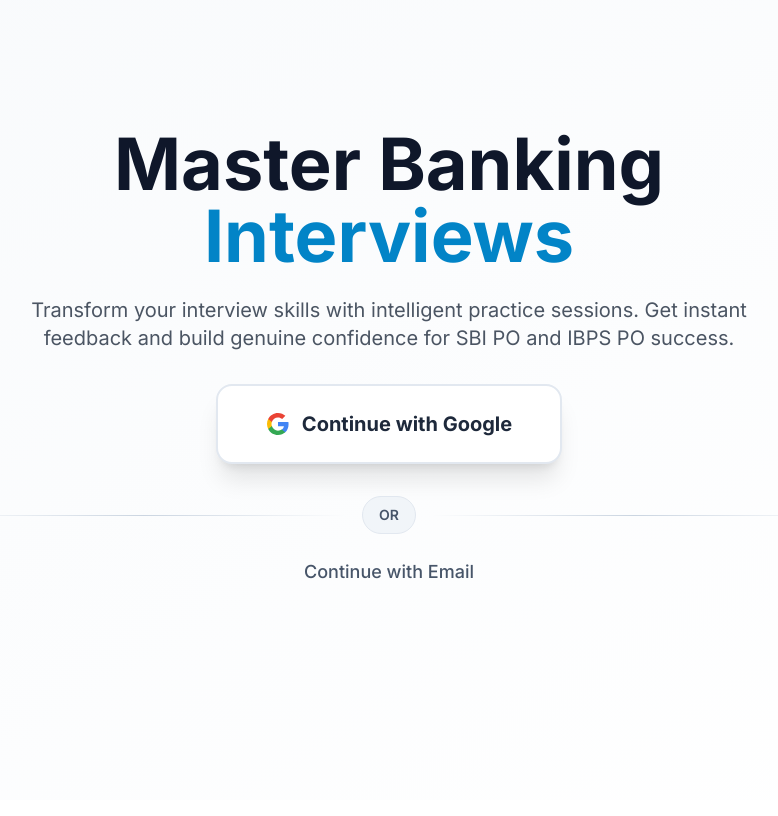
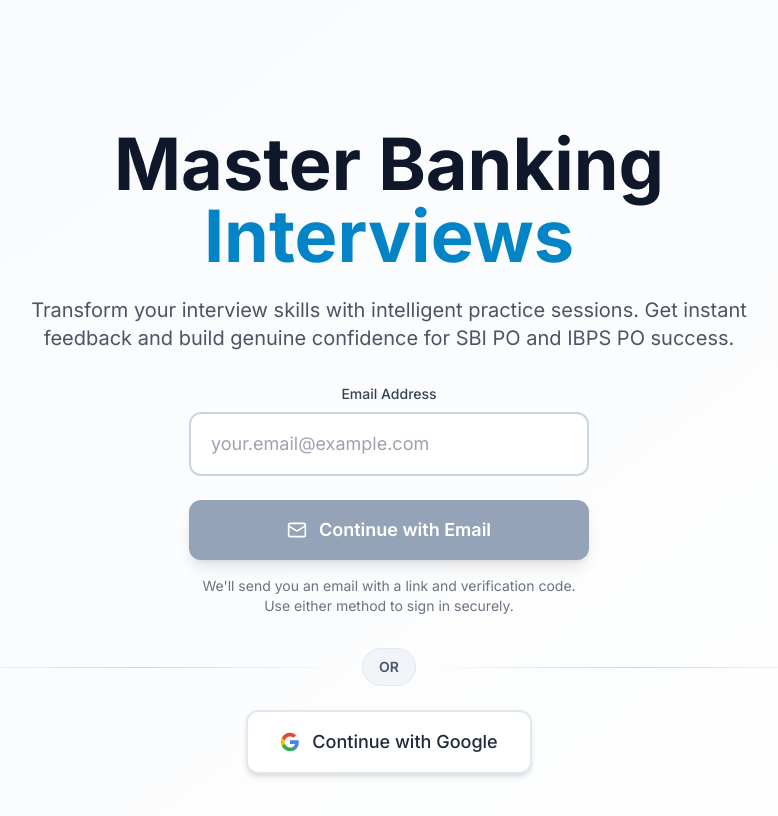
Before and after one commit to palsorbo/eurprep_frontend, a React (Vite) app: page / in a window 1280 px wide. Shown: the top 816 px of the page, without its empty margins (251-1029 px from the left). Built offline with nearby package versions, Linux system fonts and the light colour scheme; no server answers.

Commit message:
feat: restructure Login component to prioritize email authentication, enhance UI elements, and improve user experience with clearer options for signing in

```diff
--- a/src/pages/Login.tsx
+++ b/src/pages/Login.tsx
@@ -143,55 +143,8 @@
 
                     {/* Main CTA */}
                     <div className="mb-12 mt-8">
-                        <button
-                            onClick={handleGoogleAuth}
-                            disabled={loading}
-                            aria-label={loading ? "Creating your account with Google" : "Sign in with your Google account"}
-                            aria-describedby="google-auth-description"
-                            className="bg-white border-2 border-slate-200 text-slate-800 px-12 py-6 rounded-2xl hover:bg-gray-50 hover:border-blue-500 hover:shadow-2xl transition-all duration-300 font-bold text-xl flex items-center justify-center mx-auto group shadow-xl transform hover:-translate-y-2 hover:scale-[1.02] disabled:opacity-50 disabled:cursor-not-allowed disabled:transform-none min-w-[320px] relative overflow-hidden focus:outline-none focus:ring-4 focus:ring-blue-500/20"
-                        >
-                            {loading ? (
-                                <>
-                                    <div className="w-6 h-6 animate-spin rounded-full border-2 border-slate-600 border-t-transparent mr-3"></div>
-                                    Creating account...
-                                </>
-                            ) : (
-                                <>
-                                    <svg className="w-6 h-6 mr-3 flex-shrink-0" viewBox="0 0 24 24" style={{ minWidth: '24px' }}>
-                                        <path fill="#4285F4" d="M22.56 12.25c0-.78-.07-1.53-.2-2.25H12v4.26h5.92c-.26 1.37-1.04 2.53-2.21 3.31v2.77h3.57c2.08-1.92 3.28-4.74 3.28-8.09z" />
-                                        <path fill="#34A853" d="M12 23c2.97 0 5.46-.98 7.28-2.66l-3.57-2.77c-.98.66-2.23 1.06-3.71 1.06-2.86 0-5.29-1.93-6.16-4.53H2.18v2.84C3.99 20.53 7.7 23 12 23z" />
-                                        <path fill="#FBBC05" d="M5.84 14.09c-.22-.66-.35-1.36-.35-2.09s.13-1.43.35-2.09V7.07H2.18C1.43 8.55 1 10.22 1 12s.43 3.45 1.18 4.93l2.85-2.22.81-.62z" />
-                                        <path fill="#EA4335" d="M12 5.38c1.62 0 3.06.56 4.21 1.64l3.15-3.15C17.45 2.09 14.97 1 12 1 7.7 1 3.99 3.47 2.18 7.07l3.66 2.84c.87-2.6 3.3-4.53 6.16-4.53z" />
-                                    </svg>
-                                    <span className="whitespace-nowrap flex items-center">Continue with Google</span>
-                                </>
-                            )}
-                        </button>
-
-                        {/* OR Divider */}
-                        <div className="mt-8 flex items-center justify-center">
-                            <div className="h-px bg-gradient-to-r from-transparent via-slate-300 to-transparent flex-1"></div>
-                            <span className="mx-4 px-4 py-2 bg-slate-100 text-slate-600 font-semibold text-sm rounded-full border border-slate-200">
-                                OR
-                            </span>
-                            <div className="h-px bg-gradient-to-r from-transparent via-slate-300 to-transparent flex-1"></div>
-                        </div>
-
-                        {/* Progressive Disclosure Toggle */}
-                        {!showEmailOptions && (
-                            <div className="mt-6">
-                                <button
-                                    onClick={() => setShowEmailOptions(true)}
-                                    className="text-slate-600 hover:text-slate-800 font-medium text-lg underline-offset-4 hover:underline transition-colors"
-                                >
-                                    Continue with Email
-                                </button>
-                            </div>
-                        )}
-
-                        {/* Email Authentication Section */}
-                        {showEmailOptions && (
-                            <div className="mt-8 w-full max-w-[400px] mx-auto">
+                        {/* Email Authentication Section - Now Primary */}
+                        <div className="w-full max-w-[400px] mx-auto">
                             {!emailSent ? (
                                 <>
                                     <div className="mb-6">
@@ -343,7 +296,44 @@
                                 </div>
                             )}
                         </div>
+
+                        {/* OR Divider */}
+                        <div className="mt-8 flex items-center justify-center">
+                            <div className="h-px bg-gradient-to-r from-transparent via-slate-300 to-transparent flex-1"></div>
+                            <span className="mx-4 px-4 py-2 bg-slate-100 text-slate-600 font-semibold text-sm rounded-full border border-slate-200">
+                                OR
+                            </span>
+                            <div className="h-px bg-gradient-to-r from-transparent via-slate-300 to-transparent flex-1"></div>
+                        </div>
+
+                        {/* Google OAuth - Secondary Option */}
+                        <div className="mt-6">
+                            <button
+                                onClick={handleGoogleAuth}
+                                disabled={loading}
+                                className="bg-white border-2 border-slate-200 text-slate-800 px-8 py-4 rounded-xl hover:bg-gray-50 hover:border-slate-400 hover:shadow-lg transition-all duration-300 font-medium text-lg flex items-center justify-center mx-auto group shadow-md transform hover:-translate-y-1 hover:scale-[1.01] disabled:opacity-50 disabled:cursor-not-allowed disabled:transform-none min-w-[280px] focus:outline-none focus:ring-2 focus:ring-slate-400/50"
+                            >
+                                {loading ? (
+                                    <>
+                                        <div className="w-5 h-5 animate-spin rounded-full border-2 border-slate-600 border-t-transparent mr-3"></div>
+                                        Creating account...
+                                    </>
+                                ) : (
+                                    <>
+                                        <svg className="w-5 h-5 mr-3 flex-shrink-0" viewBox="0 0 24 24" style={{ minWidth: '20px' }}>
+                                            <path fill="#4285F4" d="M22.56 12.25c0-.78-.07-1.53-.2-2.25H12v4.26h5.92c-.26 1.37-1.04 2.53-2.21 3.31v2.77h3.57c2.08-1.92 3.28-4.74 3.28-8.09z" />
+                                            <path fill="#34A853" d="M12 23c2.97 0 5.46-.98 7.28-2.66l-3.57-2.77c-.98.66-2.23 1.06-3.71 1.06-2.86 0-5.29-1.93-6.16-4.53H2.18v2.84C3.99 20.53 7.7 23 12 23z" />
+                                            <path fill="#FBBC05" d="M5.84 14.09c-.22-.66-.35-1.36-.35-2.09s.13-1.43.35-2.09V7.07H2.18C1.43 8.55 1 10.22 1 12s.43 3.45 1.18 4.93l2.85-2.22.81-.62z" />
+                                            <path fill="#EA4335" d="M12 5.38c1.62 0 3.06.56 4.21 1.64l3.15-3.15C17.45 2.09 14.97 1 12 1 7.7 1 3.99 3.47 2.18 7.07l3.66 2.84c.87-2.6 3.3-4.53 6.16-4.53z" />
+                                        </svg>
+                                        <span className="whitespace-nowrap flex items-center">Continue with Google</span>
+                                    </>
                                 )}
+                            </button>
+                            {/* <p className="text-xs text-gray-500 mt-3 text-center">
+                                For development/testing purposes only
+                            </p> */}
+                        </div>
 
                         {/* <p className="text-xs text-gray-500 mt-4 max-w-md mx-auto">
                             By continuing, you agree to our{' '}
```
Lines whose indentation alone changed are shown as unchanged.
